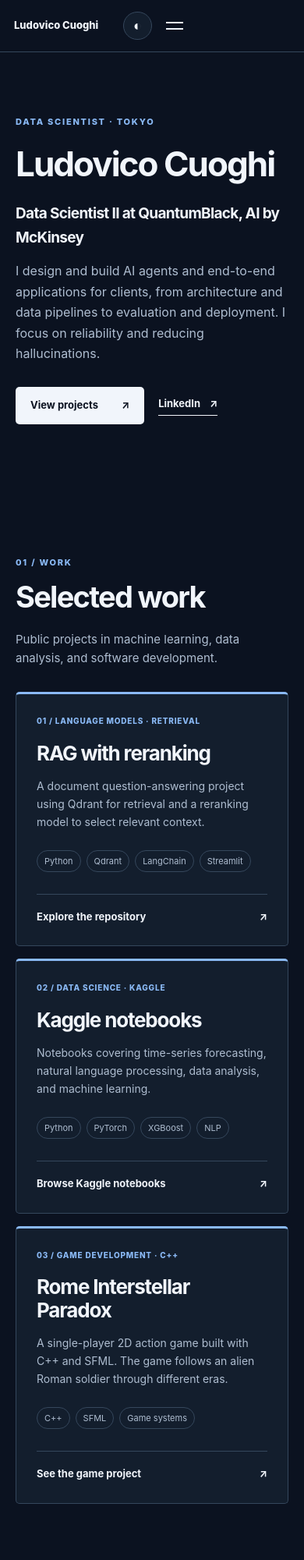
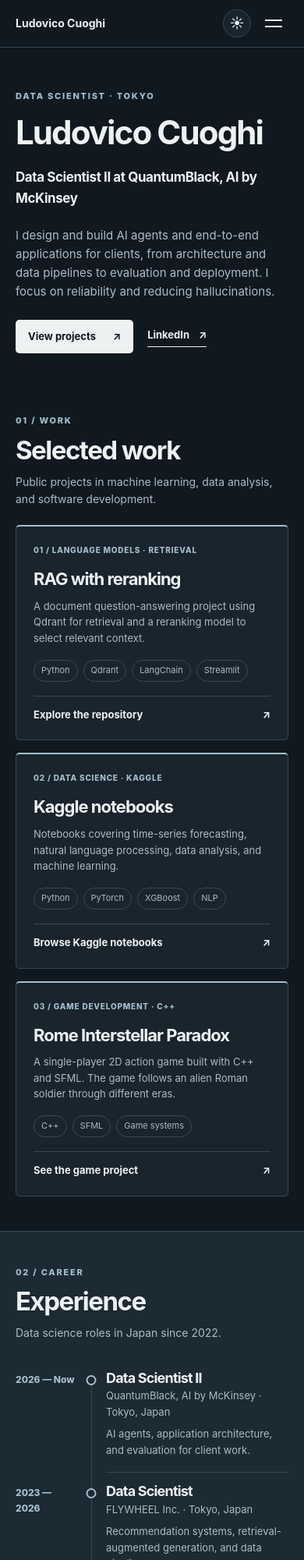
Before and after one commit to ludovicocuoghi/ludovicocuoghi.github.io, an Astro site: page / in a window 390 px wide. Shown: the top 2000 px of the page at 78% size. Built offline with nearby package versions, Linux system fonts and the light colour scheme; Astro itself is replaced by a stand-in of ours.

Commit message:
Tighten portfolio layout and add career timeline

```diff
--- a/src/pages/index.astro
+++ b/src/pages/index.astro
@@ -11,7 +11,7 @@
   <head>
     <meta charset="UTF-8" />
     <meta name="viewport" content="width=device-width, initial-scale=1" />
-    <meta name="theme-color" content="#0b1220" />
+    <meta name="theme-color" content="#101820" />
     <meta name="description" content={description} />
     <meta property="og:type" content="website" />
     <meta property="og:title" content={title} />
@@ -44,7 +44,7 @@
         </nav>
         <div class="nav-actions">
           <button class="theme-toggle" type="button" aria-label="Switch to light theme">
-            <span aria-hidden="true">◐</span><span class="theme-label">Theme</span>
+            <span aria-hidden="true">☀</span>
           </button>
           <button class="menu-toggle" type="button" aria-controls="site-nav" aria-expanded="false" aria-label="Open navigation">
             <span></span><span></span>
@@ -55,13 +55,17 @@
 
     <main id="main">
       <section class="hero section-shell" aria-labelledby="hero-title">
+        <div class="hero-heading">
           <p class="eyebrow">DATA SCIENTIST · TOKYO</p>
           <h1 id="hero-title">Ludovico Cuoghi</h1>
           <p class="hero-role">Data Scientist II at QuantumBlack, AI by McKinsey</p>
+        </div>
+        <div class="hero-detail">
           <p class="hero-intro">I design and build AI agents and end-to-end applications for clients, from architecture and data pipelines to evaluation and deployment. I focus on reliability and reducing hallucinations.</p>
           <div class="hero-actions">
             <a class="button" href="#work">View projects <span aria-hidden="true">↗</span></a>
             <a class="text-link" href={links.linkedin} target="_blank" rel="noopener noreferrer">LinkedIn <span aria-hidden="true">↗</span></a>
+          </div>
         </div>
       </section>
 
@@ -97,8 +101,12 @@
             {experience.map((job) => (
               <article class="timeline-row">
                 <span class="timeline-period">{job.period}</span>
-                <div><h3>{job.role}</h3><p>{job.company} · {job.location}</p></div>
+                <span class="timeline-marker" aria-hidden="true"></span>
+                <div class="timeline-content">
+                  <h3>{job.role}</h3>
+                  <p>{job.company} · {job.location}</p>
                   <p class="timeline-summary">{job.summary}</p>
+                </div>
               </article>
             ))}
           </div>
@@ -168,6 +176,8 @@
 
       function updateThemeLabel() {
         themeButton?.setAttribute('aria-label', `Switch to ${root.dataset.theme === 'dark' ? 'light' : 'dark'} theme`);
+        const icon = themeButton?.querySelector('span');
+        if (icon) icon.textContent = root.dataset.theme === 'dark' ? '☀' : '☾';
       }
       updateThemeLabel();
       themeButton?.addEventListener('click', () => {
--- a/src/styles/global.css
+++ b/src/styles/global.css
@@ -1,34 +1,34 @@
 :root {
   color-scheme: light;
-  --background: #f8f9fc;
+  --background: #f7f9fa;
   --surface: #ffffff;
-  --subtle: #edf2f8;
-  --text: #111827;
-  --muted: #5d6877;
-  --line: #d9e0e9;
-  --blue: #2259a4;
-  --navy: #102b4b;
+  --subtle: #edf1f3;
+  --text: #17212a;
+  --muted: #52616c;
+  --line: #d5dee3;
+  --blue: #435f73;
+  --navy: #243746;
 }
 
 :root[data-theme='dark'] {
   color-scheme: dark;
-  --background: #0b1220;
-  --surface: #131e2d;
-  --subtle: #19283a;
-  --text: #f1f5fb;
-  --muted: #aebdd0;
-  --line: #35475c;
-  --blue: #8ab9f5;
-  --navy: #102b4b;
+  --background: #101820;
+  --surface: #19242d;
+  --subtle: #1c2a34;
+  --text: #edf1f2;
+  --muted: #acbbc3;
+  --line: #364954;
+  --blue: #a4becc;
+  --navy: #243746;
 }
 
 * { box-sizing: border-box; }
-html { scroll-behavior: smooth; scroll-padding-top: 90px; }
+html { scroll-behavior: smooth; scroll-padding-top: 72px; }
 body {
   margin: 0;
   background: var(--background);
   color: var(--text);
-  font: 16px/1.65 -apple-system, BlinkMacSystemFont, 'Segoe UI', sans-serif;
+  font: 15px/1.6 -apple-system, BlinkMacSystemFont, 'Segoe UI', sans-serif;
 }
 a { color: inherit; text-decoration: none; }
 button { font: inherit; }
@@ -46,9 +46,9 @@
 }
 .skip-link:focus { top: 16px; }
 .section-shell { width: min(1160px, calc(100% - 80px)); margin-inline: auto; }
-.content-section { padding-block: 100px; }
+.content-section { padding-block: 54px; }
 .eyebrow {
-  margin: 0 0 20px;
+  margin: 0 0 13px;
   color: var(--blue);
   font-size: 11px;
   font-weight: 800;
@@ -56,7 +56,7 @@
 }
 h1, h2, h3, p { margin-top: 0; }
 h1, h2, h3 { line-height: 1.15; letter-spacing: -.045em; }
-h2 { margin-bottom: 0; font-size: clamp(38px, 5vw, 58px); }
+h2 { margin-bottom: 0; font-size: clamp(33px, 4vw, 45px); }
 
 .site-header {
   position: sticky;
@@ -66,31 +66,33 @@
   background: var(--background);
 }
 .nav-shell {
-  width: min(1320px, calc(100% - 64px));
-  height: 72px;
+  width: min(1160px, calc(100% - 80px));
+  height: 64px;
   margin-inline: auto;
   display: flex;
   align-items: center;
-  gap: 32px;
+  gap: 24px;
 }
-.brand { font-size: 15px; font-weight: 800; white-space: nowrap; }
-.nav-links { display: flex; gap: 30px; margin-left: auto; }
-.nav-links a, .theme-toggle { font-size: 12px; font-weight: 700; }
+.brand { font-size: 15px; font-weight: 750; white-space: nowrap; }
+.nav-links { display: flex; gap: 25px; margin-left: auto; }
+.nav-links a { font-size: 13px; font-weight: 650; }
 .nav-links a { color: var(--muted); }
 .nav-links a:hover, .text-link:hover, .card-link:hover, .all-links a:hover { color: var(--blue); }
 .nav-actions { display: flex; align-items: center; gap: 10px; }
 .theme-toggle {
   display: flex;
   align-items: center;
-  gap: 8px;
-  padding: 8px 12px;
+  justify-content: center;
+  width: 36px;
+  height: 36px;
+  padding: 0;
   border: 1px solid var(--line);
-  border-radius: 20px;
+  border-radius: 50%;
   background: var(--surface);
   color: var(--text);
   cursor: pointer;
 }
-.theme-toggle span:first-child { font-size: 18px; line-height: 1; }
+.theme-toggle span { font-size: 18px; line-height: 1; }
 .menu-toggle {
   display: none;
   width: 38px;
@@ -108,16 +110,16 @@
 .menu-toggle[aria-expanded='true'] span:first-child { transform: translateY(4px) rotate(45deg); }
 .menu-toggle[aria-expanded='true'] span:last-child { transform: translateY(-4px) rotate(-45deg); }
 
-.hero { padding-block: 125px 135px; }
-.hero h1 { margin-bottom: 22px; font-size: clamp(54px, 7vw, 86px); }
-.hero-role { margin-bottom: 14px; font-size: clamp(19px, 2.4vw, 25px); font-weight: 700; letter-spacing: -.035em; }
-.hero-intro { max-width: 620px; margin-bottom: 30px; color: var(--muted); font-size: 18px; }
-.hero-actions { display: flex; align-items: center; flex-wrap: wrap; gap: 28px; }
+.hero { display: grid; grid-template-columns: 1.08fr .92fr; align-items: end; gap: 60px; padding-block: 68px 48px; }
+.hero h1 { margin-bottom: 20px; font-size: clamp(48px, 5.2vw, 65px); }
+.hero-role { max-width: 520px; margin-bottom: 0; font-size: clamp(17px, 2vw, 20px); font-weight: 700; letter-spacing: -.025em; }
+.hero-intro { max-width: 500px; margin-bottom: 24px; color: var(--muted); font-size: 16px; }
+.hero-actions { display: flex; align-items: center; flex-wrap: wrap; gap: 24px; }
 .button {
   display: inline-flex;
   align-items: center;
-  gap: 30px;
-  padding: 13px 19px;
+  gap: 22px;
+  padding: 11px 16px;
   border-radius: 5px;
   background: var(--text);
   color: var(--background);
@@ -127,79 +129,86 @@
 .button:hover { background: var(--blue); color: white; }
 .text-link { display: inline-flex; gap: 12px; padding-bottom: 4px; border-bottom: 1px solid currentColor; font-size: 13px; font-weight: 700; }
 
-.section-heading { display: flex; align-items: end; justify-content: space-between; gap: 40px; margin-bottom: 40px; }
-.section-heading .eyebrow { margin-bottom: 14px; }
-.section-heading > p { max-width: 340px; margin: 0; color: var(--muted); font-size: 15px; }
-.featured-grid { display: grid; grid-template-columns: repeat(3, minmax(0, 1fr)); gap: 20px; }
+.section-heading { display: flex; align-items: end; justify-content: space-between; gap: 32px; margin-bottom: 26px; }
+.section-heading .eyebrow { margin-bottom: 10px; }
+.section-heading > p { max-width: 340px; margin: 0; color: var(--muted); font-size: 14px; }
+.featured-grid { display: grid; grid-template-columns: repeat(3, minmax(0, 1fr)); gap: 16px; }
 .feature-card {
   display: flex;
   flex-direction: column;
   min-width: 0;
-  padding: 30px;
+  padding: 23px;
   border: 1px solid var(--line);
-  border-top: 3px solid var(--blue);
+  border-top: 2px solid var(--blue);
   border-radius: 5px;
   background: var(--surface);
 }
-.feature-meta { margin-bottom: 32px; color: var(--blue); font-size: 10px; font-weight: 800; letter-spacing: .08em; text-transform: uppercase; }
-.feature-card h3 { margin-bottom: 15px; font-size: 26px; }
-.feature-description { margin-bottom: 25px; color: var(--muted); font-size: 14px; }
-.tag-list { display: flex; flex-wrap: wrap; gap: 7px; margin: auto 0 28px; padding: 0; list-style: none; }
+.feature-meta { margin-bottom: 17px; color: var(--blue); font-size: 10px; font-weight: 800; letter-spacing: .08em; text-transform: uppercase; }
+.feature-card h3 { margin-bottom: 11px; font-size: 22px; }
+.feature-description { margin-bottom: 17px; color: var(--muted); font-size: 13px; }
+.tag-list { display: flex; flex-wrap: wrap; gap: 7px; margin: auto 0 18px; padding: 0; list-style: none; }
 .tag-list li { padding: 4px 9px; border: 1px solid var(--line); border-radius: 20px; color: var(--muted); font-size: 11px; }
-.card-link { display: flex; justify-content: space-between; gap: 10px; padding-top: 18px; border-top: 1px solid var(--line); font-size: 13px; font-weight: 700; }
+.card-link { display: flex; justify-content: space-between; gap: 10px; padding-top: 13px; border-top: 1px solid var(--line); font-size: 13px; font-weight: 700; }
 
 .experience-band { border-block: 1px solid var(--line); background: var(--subtle); }
-.timeline { border-top: 1px solid var(--line); }
-.timeline-row { display: grid; grid-template-columns: 150px 1fr 1fr; gap: 24px; padding: 26px 0; border-bottom: 1px solid var(--line); }
-.timeline-period { padding-top: 4px; color: var(--blue); font-size: 12px; font-weight: 800; }
-.timeline-row h3 { margin-bottom: 4px; font-size: 20px; }
+.timeline-row { display: grid; grid-template-columns: 115px 20px 1fr; gap: 18px; }
+.timeline-period { padding-top: 16px; color: var(--blue); font-size: 12px; font-weight: 800; }
+.timeline-marker { position: relative; }
+.timeline-marker::before { content: ''; position: absolute; top: 0; bottom: 0; left: 50%; width: 1px; background: var(--line); }
+.timeline-marker::after { content: ''; position: absolute; top: 20px; left: 50%; width: 9px; height: 9px; transform: translateX(-50%); border: 2px solid var(--blue); border-radius: 50%; background: var(--subtle); }
+.timeline-row:first-child .timeline-marker::before { top: 24px; }
+.timeline-row:last-child .timeline-marker::before { bottom: calc(100% - 24px); }
+.timeline-content { display: grid; grid-template-columns: 1fr 1fr; column-gap: 30px; padding: 14px 0 18px; border-bottom: 1px solid var(--line); }
+.timeline-row:last-child .timeline-content { border-bottom: 0; }
+.timeline-row h3 { grid-column: 1; margin-bottom: 2px; font-size: 18px; }
 .timeline-row p { margin-bottom: 0; color: var(--muted); font-size: 13px; }
-.timeline-summary { max-width: 360px; }
+.timeline-summary { grid-column: 2; grid-row: 1 / 3; align-self: center; max-width: 360px; }
 
 .project-list { border-top: 1px solid var(--line); }
-.project-row { display: grid; grid-template-columns: 45px 1fr 185px 25px; align-items: center; gap: 20px; padding: 22px 0; border-bottom: 1px solid var(--line); }
+.project-row { display: grid; grid-template-columns: 45px 1fr 185px 25px; align-items: center; gap: 20px; padding: 16px 0; border-bottom: 1px solid var(--line); }
 .project-row:hover { color: var(--blue); }
 .project-index { color: var(--blue); font-size: 12px; font-weight: 800; }
 .project-name { font-size: clamp(17px, 2vw, 21px); font-weight: 700; letter-spacing: -.025em; }
 .project-type { color: var(--muted); font-size: 12px; }
 .project-arrow { text-align: right; font-size: 20px; }
-.all-links { display: flex; gap: 32px; margin-top: 32px; }
+.all-links { display: flex; gap: 32px; margin-top: 22px; }
 .all-links a { padding-bottom: 4px; border-bottom: 1px solid currentColor; font-size: 13px; font-weight: 700; }
 
-.about-band { padding-block: 100px; background: var(--navy); color: #f2f6fb; }
-.about-grid { display: grid; grid-template-columns: 1fr 1fr; gap: 60px; }
-.about-band .eyebrow { color: #9fc8ff; }
-.about-copy p { margin-bottom: 20px; color: #d6e2ef; font-size: 17px; }
-.about-copy p + p { color: #b9cadb; font-size: 15px; }
-.about-copy .about-languages { margin-top: 28px; padding-top: 20px; border-top: 1px solid #405a77; font-size: 13px; }
+.about-band { padding-block: 58px; background: var(--navy); color: #f2f6fb; }
+.about-grid { display: grid; grid-template-columns: .72fr 1.28fr; gap: 40px; }
+.about-band .eyebrow { color: #b6cfda; }
+.about-copy p { margin-bottom: 12px; color: #e0e9ec; font-size: 15px; }
+.about-copy p + p { color: #c1d0d7; font-size: 14px; }
+.about-copy .about-languages { margin-top: 17px; margin-bottom: 0; padding-top: 14px; border-top: 1px solid #4b626f; font-size: 12px; }
 
-.contact-section { padding-block: 110px; text-align: center; }
+.contact-section { padding-block: 60px; text-align: center; }
 .contact-inner { max-width: 720px; }
-.contact-inner h2 { margin-bottom: 20px; }
-.contact-inner > p:not(.eyebrow) { margin-bottom: 28px; color: var(--muted); }
-.contact-button { background: var(--blue); color: white; }
-.contact-links { display: flex; justify-content: center; gap: 30px; margin-top: 34px; }
+.contact-inner h2 { margin-bottom: 10px; }
+.contact-inner > p:not(.eyebrow) { margin-bottom: 18px; color: var(--muted); }
+.contact-button { background: var(--text); color: var(--background); }
+.contact-links { display: flex; justify-content: center; gap: 30px; margin-top: 23px; }
 .contact-links a { color: var(--muted); font-size: 13px; font-weight: 700; }
 .contact-links a:hover { color: var(--blue); }
 .site-footer { border-top: 1px solid var(--line); }
-.footer-inner { display: flex; align-items: center; justify-content: space-between; gap: 20px; min-height: 76px; color: var(--muted); font-size: 12px; }
+.footer-inner { display: flex; align-items: center; justify-content: space-between; gap: 20px; min-height: 58px; color: var(--muted); font-size: 12px; }
 .footer-inner a { color: var(--text); font-weight: 700; }
 
 @media (max-width: 900px) {
   .nav-links { gap: 17px; }
   .featured-grid { gap: 12px; }
   .feature-card { padding: 22px; }
-  .timeline-row { grid-template-columns: 120px 1fr 1fr; }
+  .hero { gap: 32px; }
+  .timeline-content { column-gap: 18px; }
 }
 
 @media (max-width: 760px) {
   .section-shell { width: min(560px, calc(100% - 40px)); }
-  .nav-shell { width: calc(100% - 36px); height: 66px; }
-  .brand { font-size: 13px; }
+  .nav-shell { width: calc(100% - 40px); height: 60px; }
+  .brand { font-size: 14px; }
   .nav-links {
     display: none;
     position: absolute;
-    top: 66px;
+    top: 60px;
     left: 0;
     right: 0;
     margin: 0;
@@ -212,29 +221,29 @@
   .nav-links.is-open { display: flex; }
   .nav-links a { padding: 10px 4px; font-size: 15px; }
   .menu-toggle { display: flex; }
-  .theme-label { display: none; }
-  .hero { padding-block: 80px 90px; }
-  .hero h1 { font-size: clamp(45px, 10vw, 70px); }
-  .hero-intro { font-size: 16px; }
-  .content-section { padding-block: 78px; }
-  .section-heading { display: block; margin-bottom: 30px; }
-  .section-heading > p { margin-top: 20px; }
+  .nav-actions { margin-left: auto; }
+  .hero { grid-template-columns: 1fr; gap: 22px; padding-block: 54px 34px; }
+  .hero h1 { font-size: clamp(42px, 10vw, 58px); }
+  .hero-intro { font-size: 15px; }
+  .content-section { padding-block: 44px; }
+  .section-heading { display: block; margin-bottom: 22px; }
+  .section-heading > p { margin-top: 10px; }
   .featured-grid { grid-template-columns: 1fr; gap: 16px; }
-  .feature-card { padding: 26px; }
-  .feature-meta { margin-bottom: 18px; }
-  .timeline-row { grid-template-columns: 105px 1fr; gap: 8px 18px; }
-  .timeline-summary { grid-column: 2; }
+  .feature-card { padding: 22px; }
+  .timeline-row { grid-template-columns: 78px 18px 1fr; gap: 10px; }
+  .timeline-content { display: block; }
+  .timeline-summary { max-width: none; margin-top: 7px; }
   .project-row { grid-template-columns: 30px 1fr 22px; gap: 10px; }
   .project-type { grid-column: 2; grid-row: 2; }
   .project-arrow { grid-column: 3; grid-row: 1 / 3; }
-  .about-band { padding-block: 80px; }
-  .about-grid { grid-template-columns: 1fr; gap: 28px; }
-  .contact-section { padding-block: 85px; }
+  .about-band { padding-block: 52px; }
+  .about-grid { grid-template-columns: 1fr; gap: 22px; }
+  .contact-section { padding-block: 52px; }
   .footer-inner span:nth-child(2) { display: none; }
 }
 
 @media (max-width: 420px) {
-  .hero h1 { font-size: 44px; }
+  .hero h1 { font-size: 42px; }
   .hero-actions { gap: 18px; }
   .all-links { flex-direction: column; align-items: start; gap: 20px; }
   .contact-links { gap: 18px; }
```
Also changed, not shown: public/favicon.svg, public/og.png, public/og.svg. Lines whose indentation alone changed are shown as unchanged.
